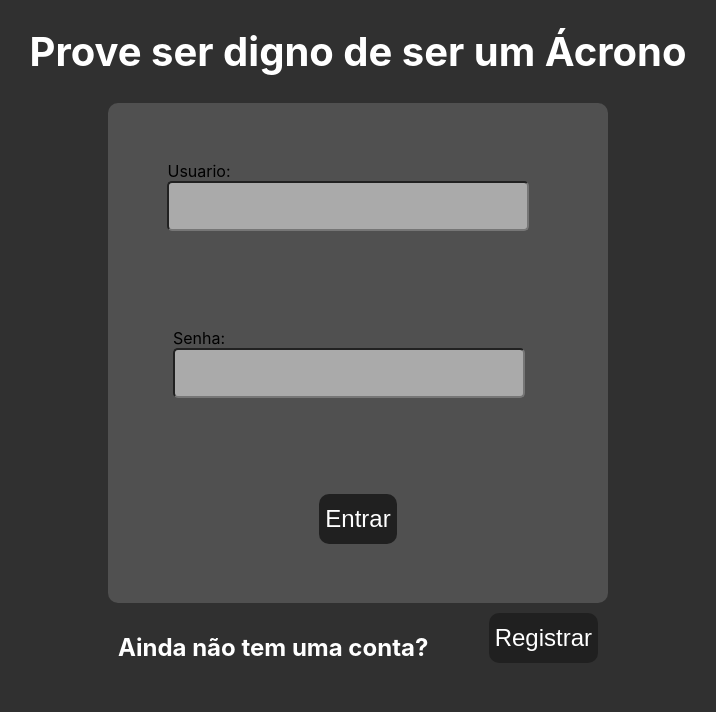
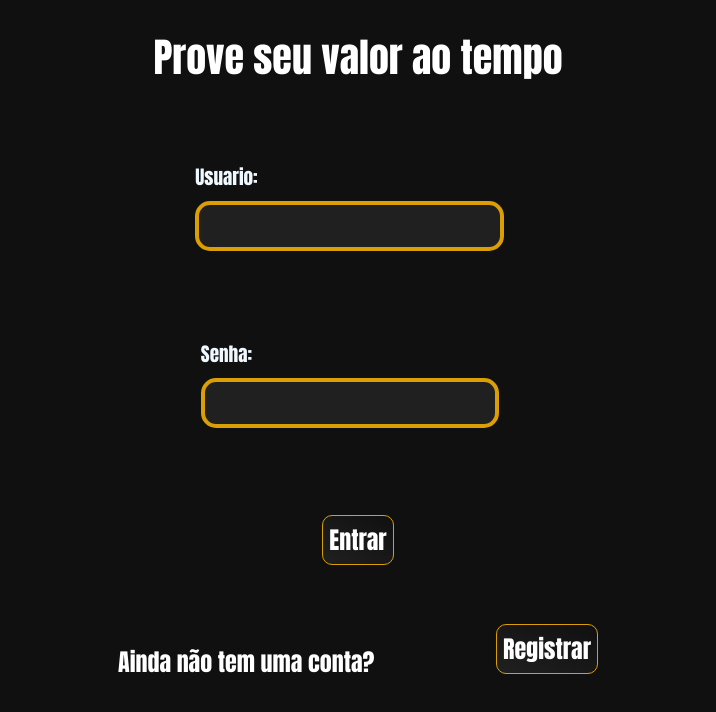
Before and after one commit to PiedroRockembach/Acronos-RPG, a React (Create React App) app in the folder src/: page /login in a window 1280 px wide. Shown: the top 712 px of the page, without its empty margins (282-998 px from the left). Built offline with nearby package versions, Linux system fonts and the light colour scheme; the HTML template or start-up script is replaced by a standard one.

Commit message:
create Login

```diff
--- a/src/App.css
+++ b/src/App.css
@@ -1,9 +1,10 @@
 * {
   box-sizing: border-box;
+  font-family:Impact, Haettenschweiler, 'Arial Narrow Bold', sans-serif;
 }
 
 body {
-  background-color: #303030;
+  background-color: #101010;
 }
 .App {
   display: flex;
--- a/src/App.jsx
+++ b/src/App.jsx
@@ -17,9 +17,10 @@ class App extends React.Component {
     } = this.state;
     return (
       <BrowserRouter>
-        { !loged && <Redirect to="/login" />}
+        { !loged ? <Redirect to="/login" /> : <Redirect to="/home/:login" />}
         <Switch>
-          <Route exact path="/" render={() => (<Home />)} />
+          <Route exact path="/" render={(props) => (<Home {...props} />)} />
+          <Route exact path="/home/:login" render={(props) => (<Home {...props} />)} />
           <Route exact path="/login" component={ FormLogin } />
           <Route exact path="/Register" component={ Register } />
         </Switch>
--- a/src/components/FormLogin.jsx
+++ b/src/components/FormLogin.jsx
@@ -1,24 +1,32 @@
 import React, { Component } from 'react'
+import { Redirect } from 'react-router-dom';
 import '../css/Form.css';
 
 
 class FormLogin extends Component {
-  sendInfo = async () => {
-    const curent = await this.getInfo();
-    let counter = 0;
-    curent.forEach((user, index) => {
-      if (user.nome === 'pro') counter = index + 2;
-    })
-    console.log(counter);
-    await fetch('http://localhost:5050/api/addUser', {
-      method: "POST",
-      body: JSON.stringify({ nome: 'liciara', login: 123, senha: 123, id: counter}),
-      headers: {
-        "content-Type": 'application/json'
-      }
-    })
-  }
-
+  state = {
+    user: '',
+    password: '',
+    error: false,
+  };
+  // sendInfo = async () => {
+  //   const curent = await this.getInfo();
+  //   let counter = 0;
+  //   curent.forEach((user, index) => {
+  //     if (user.nome === 'pro') counter = index + 2;
+  //   })
+  //   console.log(counter);
+  //   await fetch('https://acronos-api.vercel.app/api/users', {
+  //     method: "POST",
+  //     body: JSON.stringify({ nome: 'liciara', login: 123, senha: 123, id: counter}),
+  //     headers: {
+  //       "content-Type": 'application/json'
+  //     }
+  //   })
+  // }
+  inputChange = ({ target }) => {
+    this.setState({ [target.name]: target.value });
+  };
   // sendInfo = async () => {
   //   await fetch('http://localhost:5050/api/addUser', {
   //     method: "POST",
@@ -28,29 +36,44 @@ class FormLogin extends Component {
   //     }
   //   })
   // }
+  verifyLogin = async (e) => {
+    e.preventDefault();
+    const { user, password } = this.state;
+    const { history } = this.props;
+    const users = await this.getInfo();
+    const verify = users.filter((u) => u.login === user && u.senha === password);
+    if (verify.length === 0) {
+      this.setState({ error: true })
+    } else {
+      this.setState({ error: false }, () => history.push(`/home/${verify[0].login}`));
+    };
+
+  };
   getInfo = async () => {
-    const obj = await fetch('http://localhost:5050/api/users', {
+
+    const obj = await fetch('https://acronos-api.vercel.app/api/users', {
       method: "Get",
       headers: {
         "content-Type": 'application/json'
       }
     })
     const json = await obj.json();
-    console.log(json);
     return json;
   }
 
   render() {
     const { history } = this.props;
+    const { error } = this.state;
     return (
-      <div className='form'>
-        <h1>Prove ser digno de ser um Ácrono</h1>
+      <div className='form' onSubmit={ this.verifyLogin }>
+        <h1>Prove seu valor ao tempo</h1>
+        {error && <span>Usuário ou senha inválidos</span>}
         <form action="">
         <label htmlFor="Usuario"> Usuario:
-          <input type="text" id='Usuario' />
+          <input type="text" id='Usuario' name='user' onChange={ this.inputChange } />
         </label>
         <label htmlFor="senha"> Senha:
-          <input type="password" id='senha' />
+          <input type="password" id='senha' name='password' onChange={ this.inputChange } />
           </label>
           <button type="submit">Entrar</button>
         </form>
--- a/src/components/Home.jsx
+++ b/src/components/Home.jsx
@@ -1,11 +1,11 @@
 import React, { Component } from 'react'
-import { Link } from 'react-router-dom'
 
 class Home extends Component {
   render() {
+    const { login } = this.props.match.params;
     return (
-      <div>Home
-      <Link to="/login"> Login</Link>
+      <div>
+      <h1>{login}</h1>
 
       </div>
     )
--- a/src/components/Register.jsx
+++ b/src/components/Register.jsx
@@ -4,7 +4,7 @@ class Register extends Component {
     const { history } = this.props;
     return (
       <div className='form'>
-        <h1>Torne-se um  Ácrono</h1>
+        <h1>Livre-se das correntes do tempo</h1>
         <form action="">
           <label htmlFor="nome">Nome:
             <input type="text" id='nome'/>
--- a/src/css/Form.css
+++ b/src/css/Form.css
@@ -1,8 +1,9 @@
 form {
   align-items: center;
-  background-color: #505050;
+  color: aliceblue;
   border-radius: 10px;
   display: flex;
+  font-size: 1.2em;
   flex-flow: column nowrap;
   justify-content: space-around;
   height: 500px;
@@ -11,17 +12,20 @@ form {
 }
 
 input {
-  background-color: #aaa;
-  border-radius: 5px;
+  background-color: #202020;
+  border: 4px solid rgb(219, 159, 5);
+  border-radius: 15px;
+  color: white;
   height: 50px;
   font-size: 24px;
+  margin: 10px 0;
   width: 95%;
 }
 
 button {
   font-size: 24px;
-  border: none;
-  background-color: #202020;
+  border: 1px solid rgb(219, 159, 5);
+  background: linear-gradient(to bottom left, #101010 0%, #202020 100%);
   color: white;
   height: 50px;
   border-radius: 10px;
@@ -35,6 +39,10 @@ button:hover {
 h1 {
   color: white;
   font-size: 40px;
+}
+span {
+  color: red;
+  font-size: 1.3em;
 }
 
 .ask {
```
